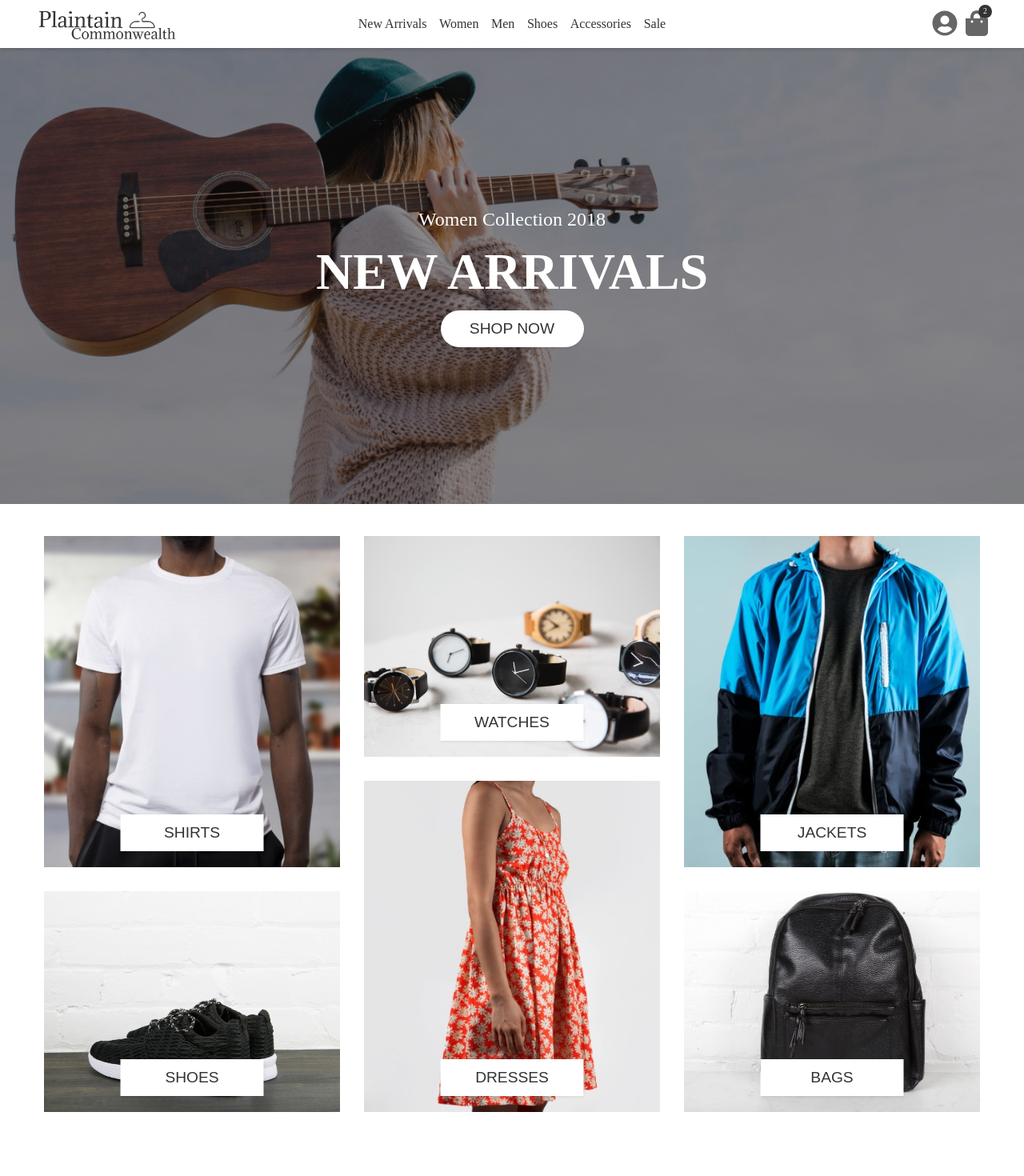
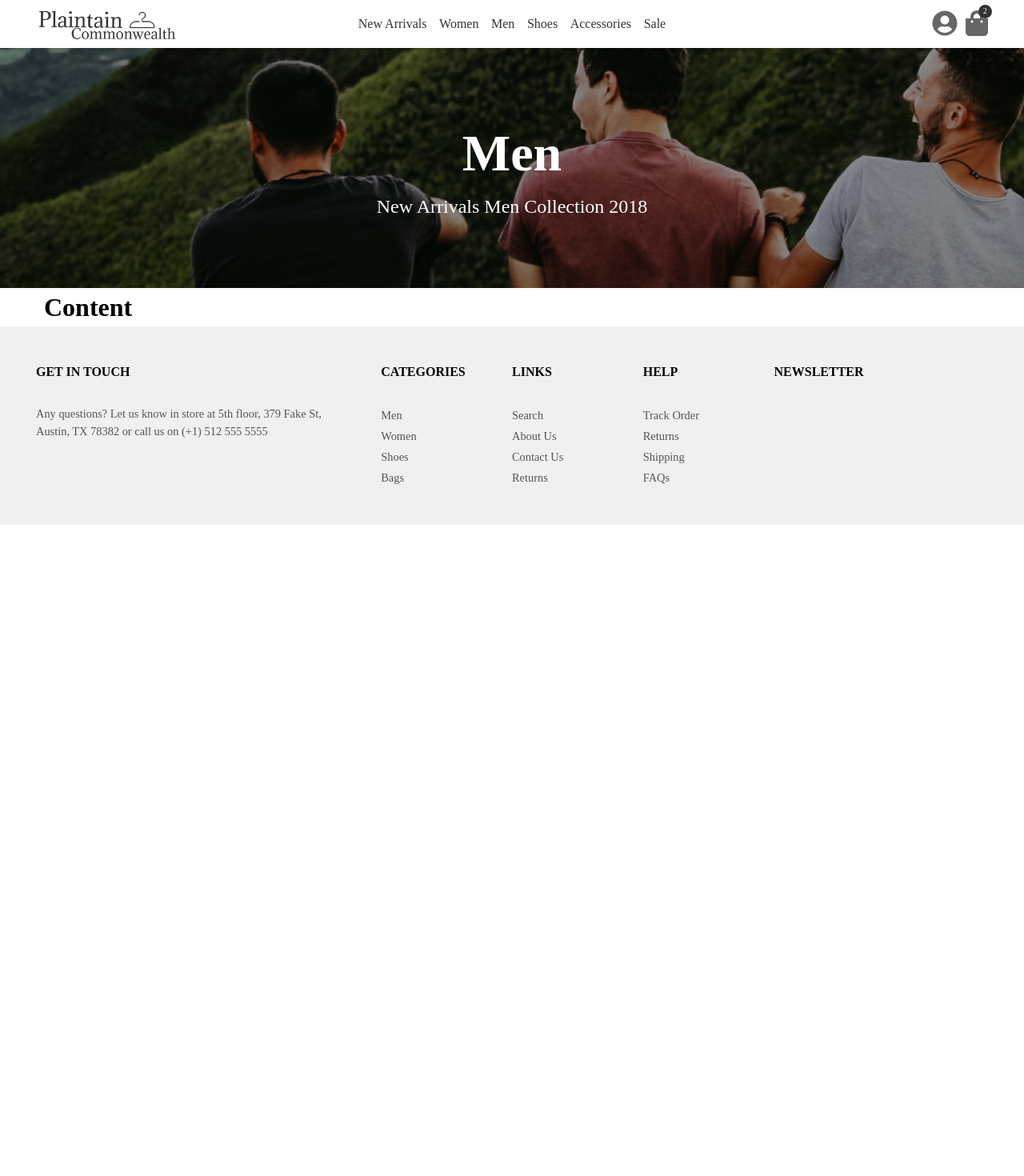
Before and after one commit to paulmathis/plantain-commonwealth, a React (Create React App) app: page /men in a window 1280 px wide. Shown: the top 1470 px of the page at 80% size. After the commit the page ends 800 px from the top, so only its background shows below. Built offline with nearby package versions, Linux system fonts and the light colour scheme.

Commit message:
Added router, started men, updated hero

```diff
--- a/package.json
+++ b/package.json
@@ -8,6 +8,7 @@
     "@fortawesome/react-fontawesome": "^0.1.3",
     "react": "^16.5.2",
     "react-dom": "^16.5.2",
+    "react-router-dom": "^4.3.1",
     "react-scripts": "2.0.5",
     "sanitize.css": "^8.0.0",
     "styled-components": "^4.0.2"
--- a/src/App.js
+++ b/src/App.js
@@ -1,10 +1,10 @@
 import React from 'react';
 import { ThemeProvider } from 'styled-components/macro';
+import { BrowserRouter as Router, Route } from 'react-router-dom';
 import Header from './components/Header';
-import Hero from './components/Hero';
-import Home from './routes/home';
+import Home from './routes/Home';
+import Men from './routes/Men';
 import Footer from './components/Footer';
-import Button from './components/Button';
 
 const theme = {
   orange: '#e65540',
@@ -16,15 +16,13 @@ const theme = {
 
 export default () => (
   <ThemeProvider theme={theme}>
-    <React.Fragment>
-      <Header />
-      <Hero>
-        <h2>Women Collection 2018</h2>
-        <h1>NEW ARRIVALS</h1>
-        <Button round>Shop Now</Button>
-      </Hero>
-      <Home />
-      <Footer />
-    </React.Fragment>
+    <Router>
+      <React.Fragment>
+        <Header />
+        <Route exact path="/" component={Home} />
+        <Route exact path="/men" component={Men} />
+        <Footer />
+      </React.Fragment>
+    </Router>
   </ThemeProvider>
 );
--- /dev/null
+++ b/src/components/Header/Logo.js
@@ -0,0 +1,16 @@
+import React from 'react';
+import styled from 'styled-components/macro';
+import { Link } from 'react-router-dom';
+import logo from '../../assets/logo.png';
+
+const Logo = styled(Link)`
+  justify-self: start;
+
+  img {
+    max-height: 60px;
+  }
+`;
+
+export default () => (
+  <Logo to="/"><img src={logo} alt="" /></Logo>
+);
--- a/src/components/Header/NavItem.js
+++ b/src/components/Header/NavItem.js
@@ -1,6 +1,7 @@
 import styled from 'styled-components/macro';
+import { Link } from 'react-router-dom';
 
-export default styled.a`
+export default styled(Link)`
   text-decoration: none;
   color: ${({ theme }) => theme.black};
   border-bottom: 1px solid transparent;
--- a/src/components/Header/index.js
+++ b/src/components/Header/index.js
@@ -3,7 +3,7 @@ import styled from 'styled-components/macro';
 import { FontAwesomeIcon } from '@fortawesome/react-fontawesome';
 import Nav from './Nav';
 import NavItem from './NavItem';
-import logo from '../../assets/logo.png';
+import Logo from './Logo';
 
 const Header = styled.header`
   z-index: 9999;
@@ -56,14 +56,14 @@ const Header = styled.header`
 
 export default () => (
   <Header>
-    <img className="logo" src={logo} alt="" />
+    <Logo />
     <Nav>
-      <NavItem href="#">New Arrivals</NavItem>
-      <NavItem href="#">Women</NavItem>
-      <NavItem href="#">Men</NavItem>
-      <NavItem href="#">Shoes</NavItem>
-      <NavItem href="#">Accessories</NavItem>
-      <NavItem href="#">Sale</NavItem>
+      <NavItem to="/">New Arrivals</NavItem>
+      <NavItem to="/women">Women</NavItem>
+      <NavItem to="/men">Men</NavItem>
+      <NavItem to="/shoes">Shoes</NavItem>
+      <NavItem to="/accessories">Accessories</NavItem>
+      <NavItem to="/sale">Sale</NavItem>
     </Nav>
     <div className="account">
       <FontAwesomeIcon icon="user-circle" />
--- a/src/components/Hero.js
+++ b/src/components/Hero.js
@@ -1,10 +1,8 @@
 import styled from 'styled-components/macro';
-import hero from '../assets/hero.jpg';
 
 export default styled.section`
-  background: linear-gradient(rgba(0, 0, 0, 0.45), rgba(0, 0, 0, 0.45)), url(${hero});
+  background: linear-gradient(rgba(0, 0, 0, 0.45), rgba(0, 0, 0, 0.45)), url(${props => props.src});
   background-size: cover;
-  height: 570px;
   width: 100%;
   display: flex;
   flex-direction: column;
@@ -12,13 +10,18 @@ export default styled.section`
   align-items: center;
   color: white;
   margin-top: 60px;
+  height: ${props => (props.small ? '300px' : '570px')};
 
   h1 {
     font-size: 4em;
-    margin-top: 0;
+    margin: 0;
   }
 
   h2 {
     font-weight: 400;
   }
+
+  button {
+    margin-top: 42px;
+  }
 `;
--- /dev/null
+++ b/src/routes/Men/index.js
@@ -0,0 +1,16 @@
+import React from 'react';
+import Hero from '../../components/Hero';
+import Container from '../../components/Container';
+import hero from '../../assets/hero-men.jpg';
+
+export default () => (
+  <React.Fragment>
+    <Hero small src={hero}>
+      <h1>Men</h1>
+      <h2>New Arrivals Men Collection 2018</h2>
+    </Hero>
+    <Container>
+      <h1>Content</h1>
+    </Container>
+  </React.Fragment>
+);
--- a/src/routes/home/index.js
+++ b/src/routes/home/index.js
@@ -1,14 +1,21 @@
 import React from 'react';
+import Hero from '../../components/Hero';
+import Button from '../../components/Button';
 import Container from '../../components/Container';
-
 import Categories from './Categories';
 import Featured from './Featured';
+import hero from '../../assets/hero.jpg';
 
 export default () => (
-  <div>
+  <React.Fragment>
+    <Hero src={hero}>
+      <h2>Women Collection 2018</h2>
+      <h1>NEW ARRIVALS</h1>
+      <Button round>Shop Now</Button>
+    </Hero>
     <Container>
       <Categories />
       <Featured />
     </Container>
-  </div>
+  </React.Fragment>
 );
```
Also changed, not shown: src/assets/hero-men.jpg (added), 1 other file (tests, documents, lock files or other folders).
